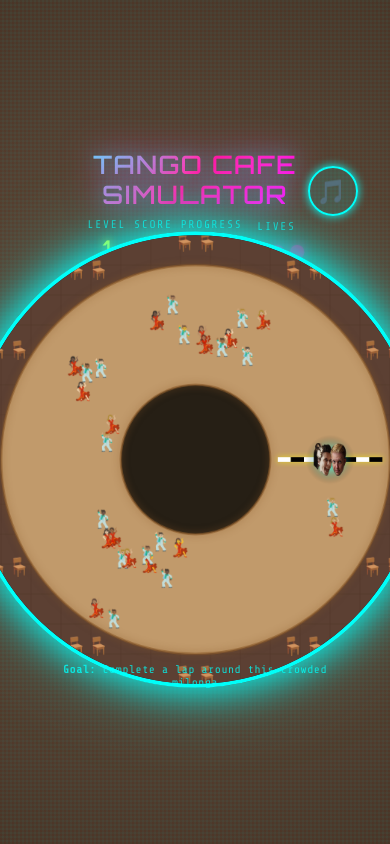
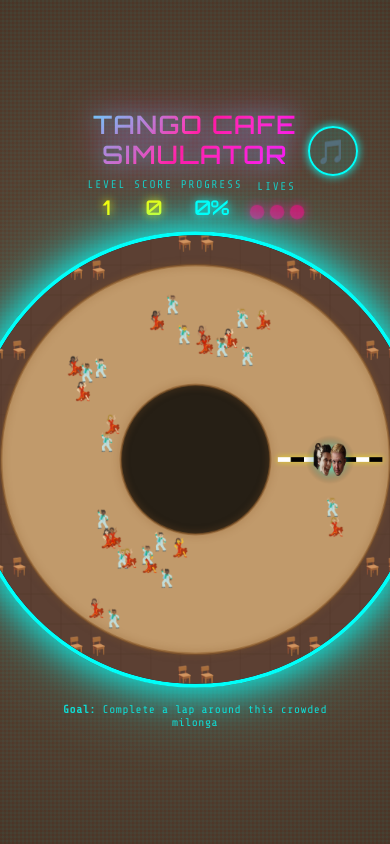
Before and after one commit to dlman/cikoadam, a plain HTML site: page index.html in a window 390 px wide. Shown: the top 844 px of the page. Drawn offline with nearby package versions, Linux system fonts and the light colour scheme; animation ran at ten frames a second.

Commit message:
more mobile fix

```diff
--- a/index.html
+++ b/index.html
@@ -296,7 +296,7 @@
             canvas {
                 transform: scale(1.3);
                 transform-origin: center;
-                margin: 1rem 0;
+                margin: 2rem 0 2.5rem 0; /* More vertical spacing to prevent overlap */
             }
 
             h1 {
@@ -306,7 +306,7 @@
 
             .info-panel {
                 gap: 0.5rem;
-                margin-bottom: 0.5rem;
+                margin-bottom: 2rem; /* Extra space to prevent values from overlapping canvas */
             }
 
             .info-label {
@@ -314,7 +314,7 @@
             }
 
             .controls {
-                margin-top: 0.5rem;
+                margin-top: 1.5rem; /* Extra space after canvas */
             }
 
             .game-over, .game-won {
```
